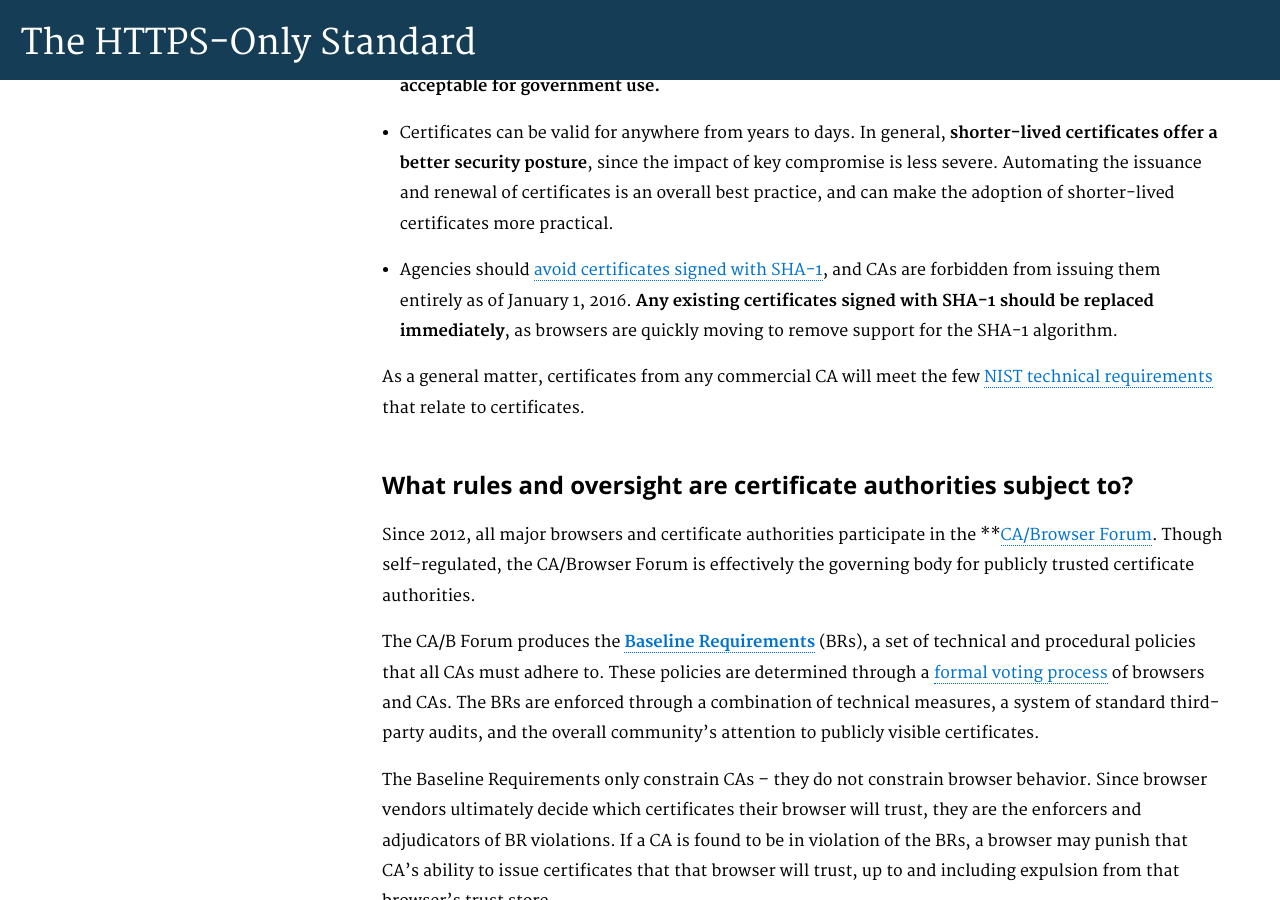
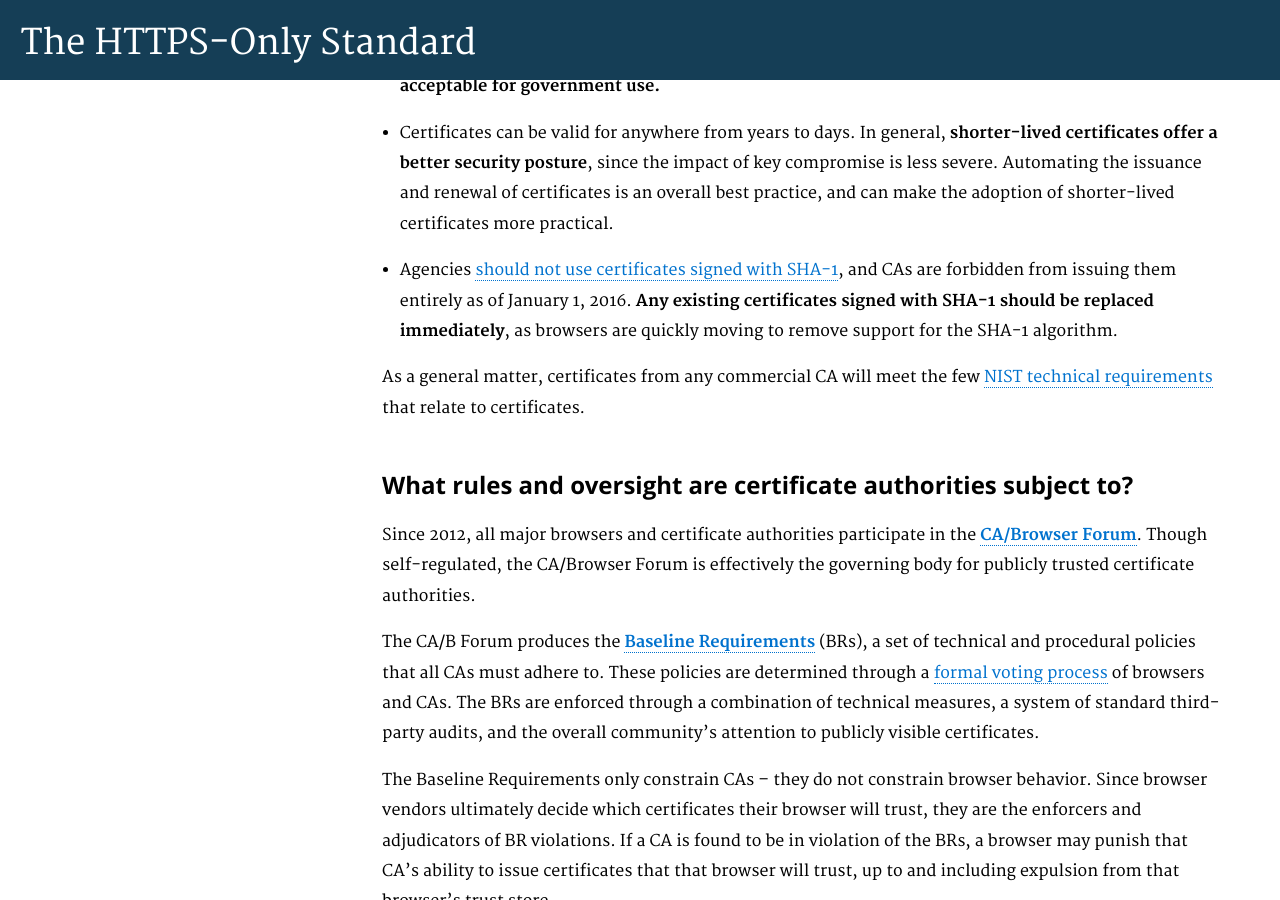
Before and after one commit to GSA/https, a Jekyll site: the page built from pages/certificates.md, in a window 1280 px wide and 900 px high, scrolled down 1532 px. Built offline with Jekyll 4.4.1, drawn with Linux system fonts in a browser that asks for light colours; Markdown is read by kramdown in place of the engine named in the settings.

Commit message:
be more stern on SHA-1, fix bolding typo
h/t @lachellel

```diff
--- a/pages/certificates.md
+++ b/pages/certificates.md
@@ -43,13 +43,13 @@ In general:
 
 * Certificates can be valid for anywhere from years to days. In general, **shorter-lived certificates offer a better security posture**, since the impact of key compromise is less severe. Automating the issuance and renewal of certificates is an overall best practice, and can make the adoption of shorter-lived certificates more practical.
 
-* Agencies should [avoid certificates signed with SHA-1](/technical-guidelines/#signature-algorithms), and CAs are forbidden from issuing them entirely as of January 1, 2016. **Any existing certificates signed with SHA-1 should be replaced immediately**, as browsers are quickly moving to remove support for the SHA-1 algorithm.
+* Agencies [should not use certificates signed with SHA-1](/technical-guidelines/#signature-algorithms), and CAs are forbidden from issuing them entirely as of January 1, 2016. **Any existing certificates signed with SHA-1 should be replaced immediately**, as browsers are quickly moving to remove support for the SHA-1 algorithm.
 
 As a general matter, certificates from any commercial CA will meet the few [NIST technical requirements](http://nvlpubs.nist.gov/nistpubs/SpecialPublications/NIST.SP.800-52r1.pdf) that relate to certificates.
 
 ## What rules and oversight are certificate authorities subject to?
 
-Since 2012, all major browsers and certificate authorities participate in the **[CA/Browser Forum](https://cabforum.org). Though self-regulated, the CA/Browser Forum is effectively the governing body for publicly trusted certificate authorities.
+Since 2012, all major browsers and certificate authorities participate in the **[CA/Browser Forum](https://cabforum.org)**. Though self-regulated, the CA/Browser Forum is effectively the governing body for publicly trusted certificate authorities.
 
 The CA/B Forum produces the **[Baseline Requirements](https://cabforum.org/baseline-requirements-documents/)** (BRs), a set of technical and procedural policies that all CAs must adhere to. These policies are determined through a [formal voting process](https://cabforum.org/ballots/) of browsers and CAs. The BRs are enforced through a combination of technical measures, a system of standard third-party audits, and the overall community's attention to publicly visible certificates.
 
```
